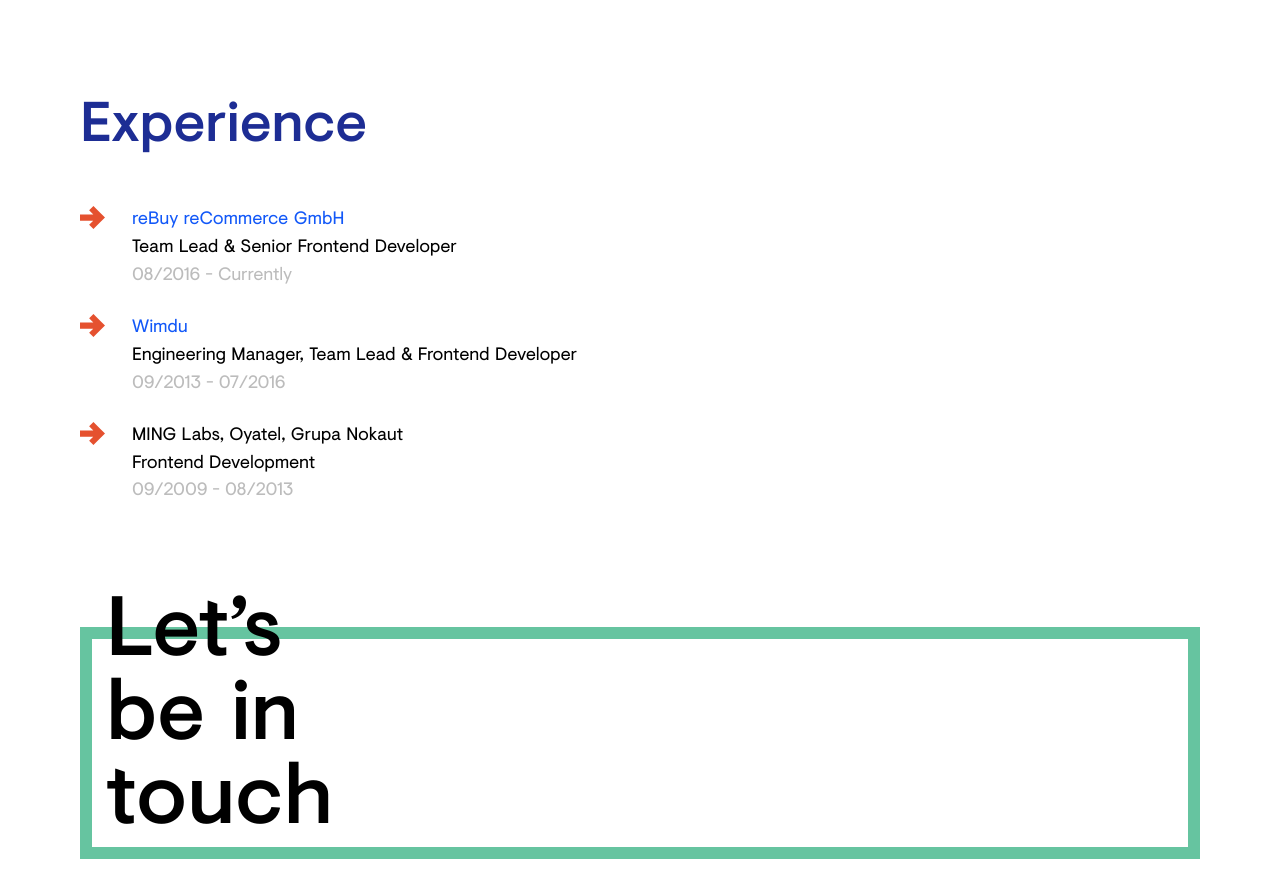
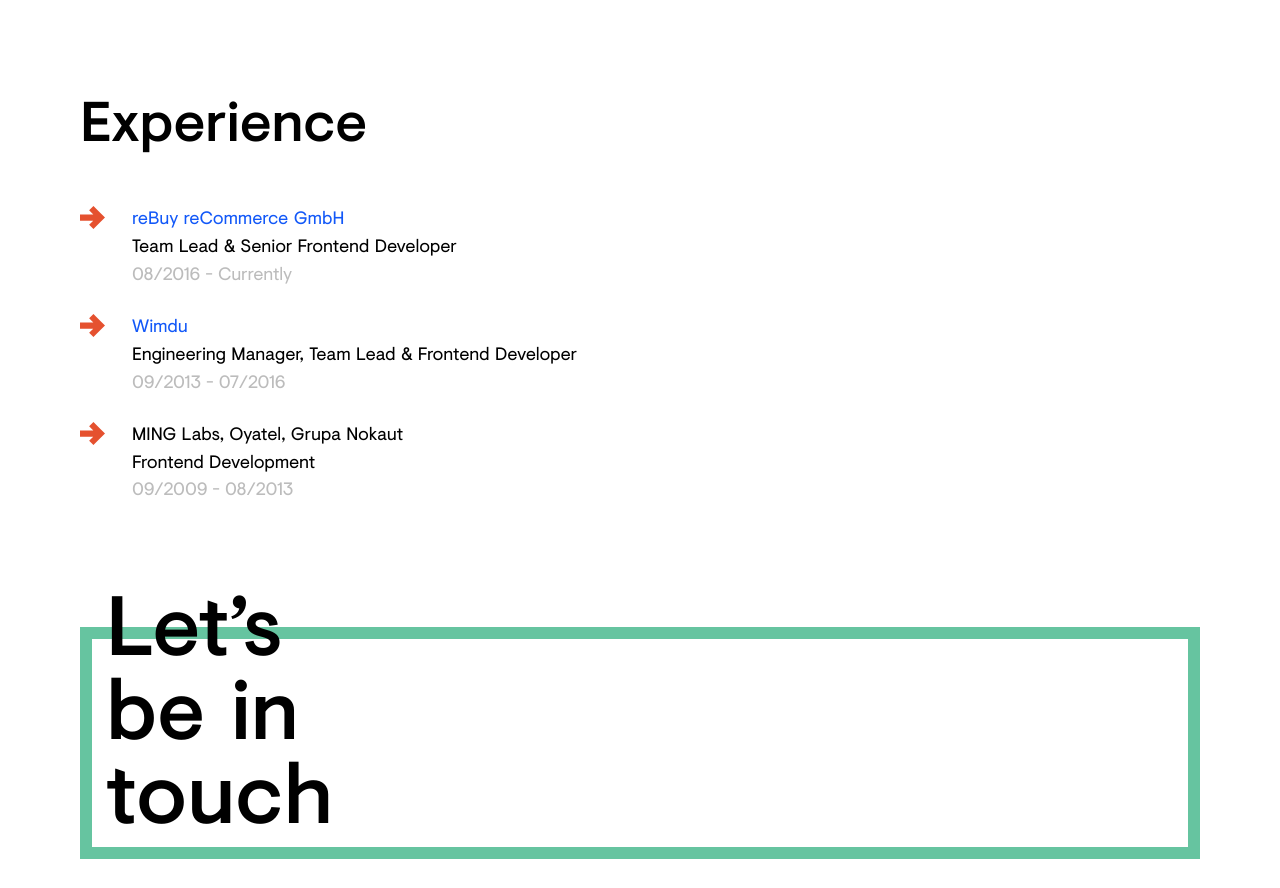
Before and after one commit to lukaszklis/homepage, a website: page app/index.html in a window 1280 px wide. Shown: the part 1261-2149 px from the top of the page. Drawn offline with nearby package versions, Linux system fonts and the light colour scheme.

Commit message:
:zap: Remove unnecessary headline color

```diff
--- a/app/styles/_components.headline.css
+++ b/app/styles/_components.headline.css
@@ -65,7 +65,6 @@
 }
 
 .c-headline--experience {
-  color: var(--c-blue);
   margin-top: 11.25rem;
 }
 
```
